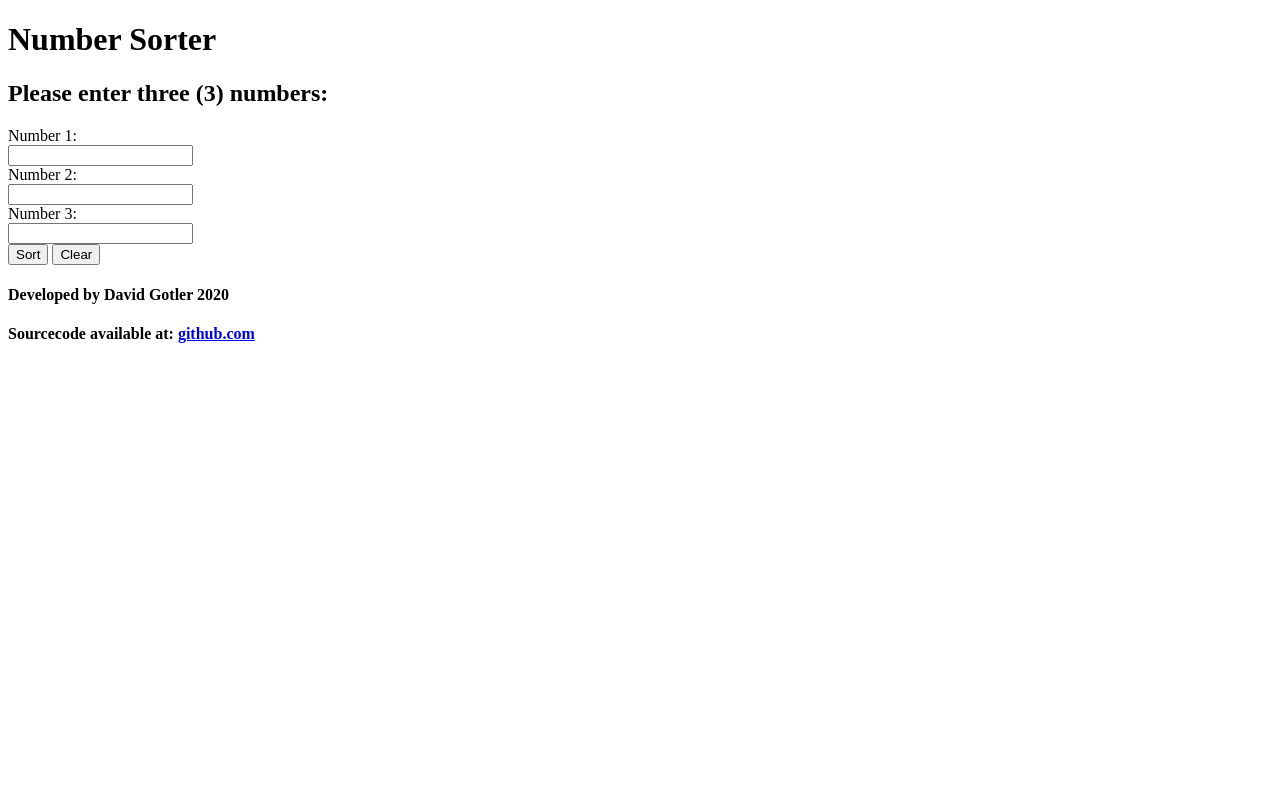
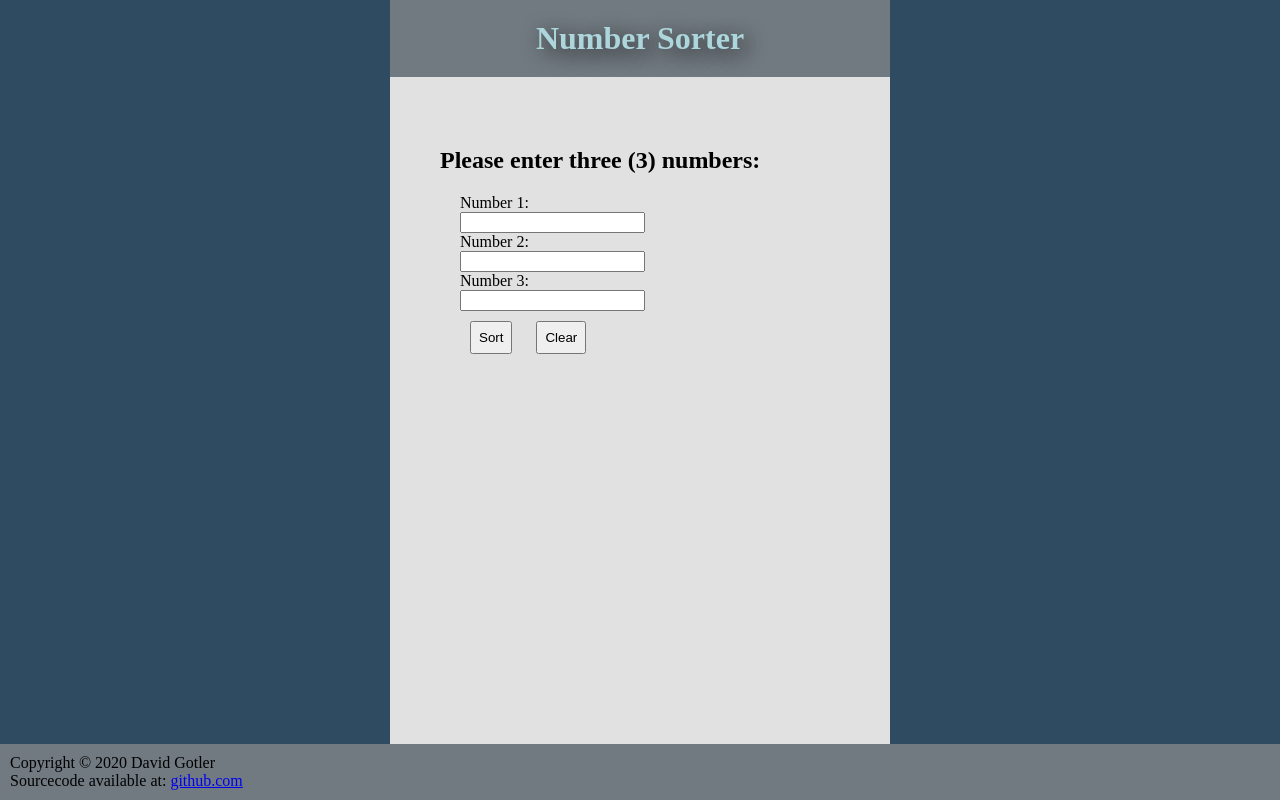
Before and after one commit to codeocelot123/NumberSorter, a plain HTML site: page index.html in a window 1280 px wide. Drawn offline with Linux system fonts and the light colour scheme.

Commit message:
Add files via upload

```diff
--- a/index.html
+++ b/index.html
@@ -1,9 +1,18 @@
+<!--
+Number Sorter
+David Gotler 2020
+This website allows the user to input three numbers
+and returns the three numbers in a sorted list.
+-->
+
 <!DOCTYPE html>
 <html>
     <head>
         <title>Number Sorter</title>
+        <link rel="stylesheet" type="text/css" href="style.css">
     </head>
     <body>
+        <div id="container">
         <header>
             <h1>Number Sorter</h1>
         </header>
@@ -21,10 +30,12 @@
             </form>
             <p id="output"></p>
         </article>
+        </div>
         <footer>
-            <h4>Developed by David Gotler 2020</h4>
-            <h4>Sourcecode available at: <a href="https://github.com/davhgotler/NumberSorter">github.com</a></h4>
+            Copyright &copy; 2020 David Gotler<br>
+            Sourcecode available at: <a href="https://github.com/davhgotler/NumberSorter">github.com</a>
         </footer>
         <script src="main.js"></script>
+
     </body>
 </html>
--- a/main.js
+++ b/main.js
@@ -23,8 +23,9 @@ function sortList(){
     if (checkNum()){
         // Call getList to populate numList
         getList();
-        // Sort numList and print the sorted list
-        numList.sort();
+        // Sort numList in ascending order
+        numList.sort(function(a,b) {return a-b});
+        // Print the sorted list
         output.innerHTML = "Your sorted list of numbers is: " + numList[0] + ", " + numList[1] + ", " + numList[2] + ".";
         numSortForm.after(output);
     }
--- /dev/null
+++ b/style.css
@@ -0,0 +1,44 @@
+body {
+    background-color: #2F4B61;
+}
+#container {
+    background-color: #E1E1E1;
+    width: 500px;
+    top: 0;
+    bottom: 0;
+    left: 0;
+    right: 0;
+    margin-left: auto;
+    margin-right: auto;
+    position: fixed;
+}
+
+header, footer {
+    background-color: #717A81;
+}
+header {
+    color: #ACD6DC;
+    text-shadow: 5px 5px 20px #1F1f1f;
+    text-align: center;
+    padding: 20px;
+}
+article {
+    padding: 50px;
+}
+form {
+    margin: 20px;
+}
+form button {
+    margin: 10px;
+    padding: 7px;
+}
+footer {
+    left: 0;
+    bottom: 0;
+    width: 100%;
+    position: fixed;
+    padding: 10px;
+}
+h1 {
+    margin: 0;
+}
```
